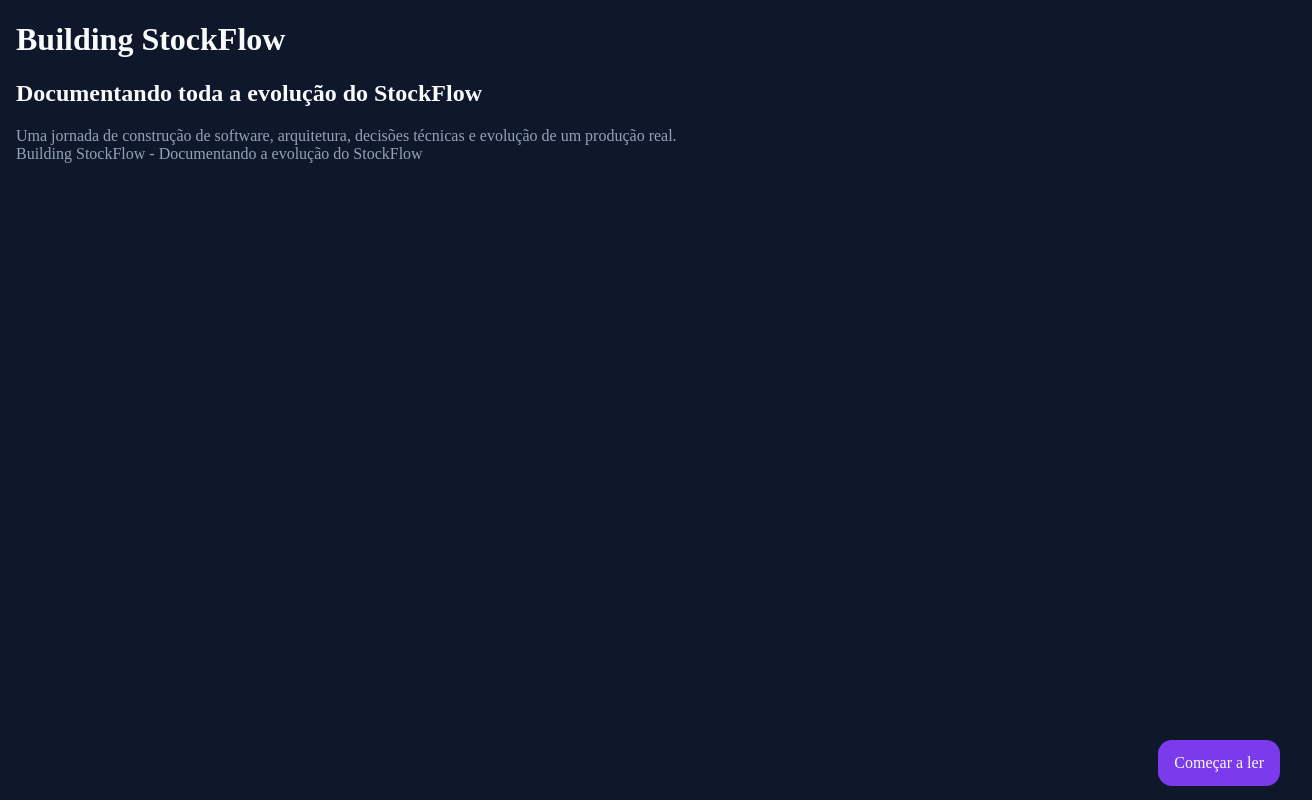
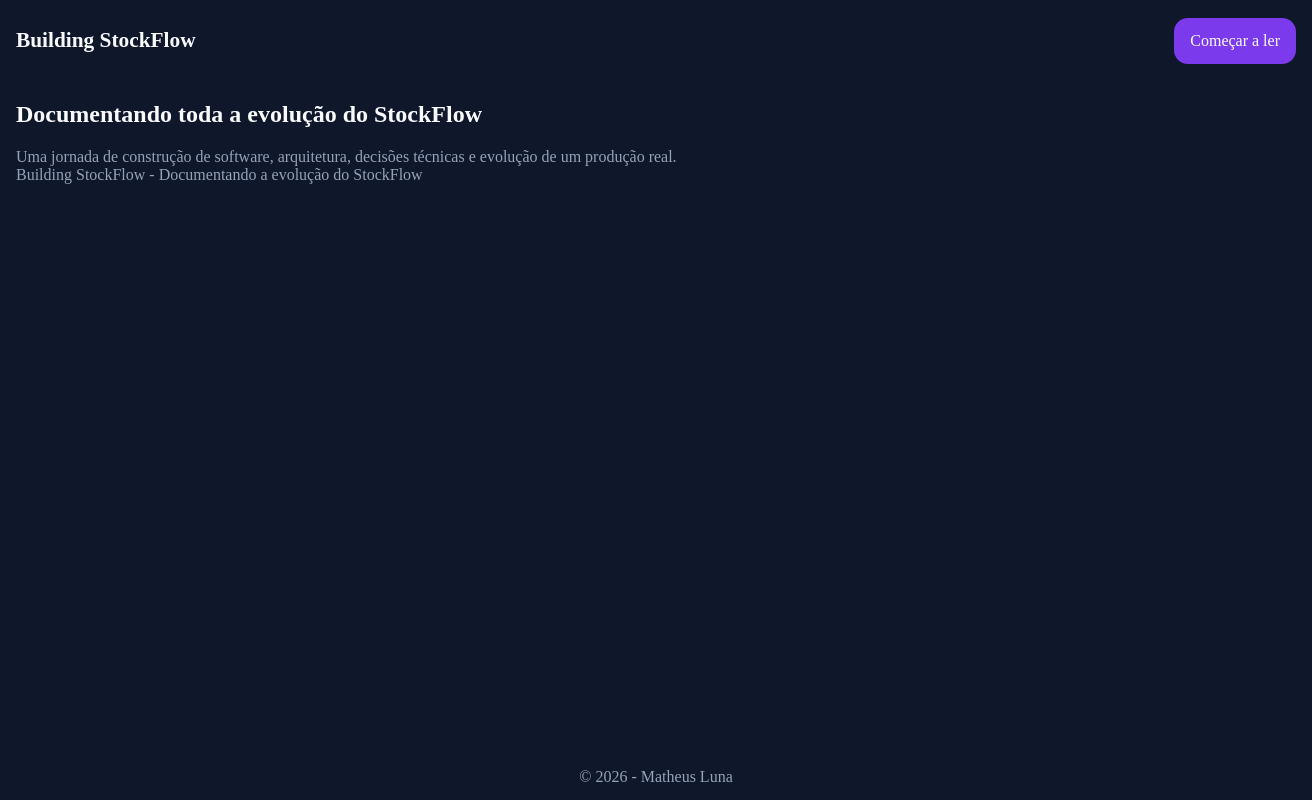
Before and after one commit to MathLun/stockflow-blog, a React (Vite) app: page / in a window 1280 px wide. Shown: the whole page, 1312 px wide, since content can reach past the window. Built offline with nearby package versions, Linux system fonts and the light colour scheme.

Commit message:
feat(design-system): apply initial styling to landing page

```diff
--- /dev/null
+++ b/src/components/layout/Footer.module.css
@@ -0,0 +1,10 @@
+.container {
+  display: flex;
+  width: 100vw;
+  position: fixed;
+  bottom: 0;
+  padding: 14px 16px;
+
+  justify-content: center;
+  align-items: center;
+}
--- a/src/components/layout/Footer.tsx
+++ b/src/components/layout/Footer.tsx
@@ -1,9 +1,6 @@
-
+import styles from './Footer.module.css';
 export const Footer = () => (
-	<footer className="footer">
-	  <button>
-	    Começar a ler
-	  </button>
-
+	<footer className={styles.container}>
+	 <p>&copy; 2026 - Matheus Luna</p>
 	</footer>
 );
--- /dev/null
+++ b/src/components/layout/Header.module.css
@@ -0,0 +1,13 @@
+.container {
+  width: 100vw;
+  display: flex;
+  justify-content: space-between;
+  align-items: center;
+
+  position: sticky;
+  padding: 14px 16px;
+}
+
+.brand {
+  font-size: 16pt;
+}
--- a/src/components/layout/Header.tsx
+++ b/src/components/layout/Header.tsx
@@ -1,5 +1,10 @@
+import styles from './Header.module.css';
+
 export const Header = () => (
-	<header className="header">
-	  <h1>Building StockFlow</h1>
+	<header className={styles.container}>
+	  <h1 className={styles.brand}>Building StockFlow</h1>
+	  <button className={styles.button}>
+	    Começar a ler
+	  </button>
 	</header>
 );
--- /dev/null
+++ b/src/layouts/MainLayout.module.css
@@ -0,0 +1,6 @@
+.container {
+  min-height: 100vh;
+
+  display: flex;
+  flex-direction: column;
+}
--- a/src/layouts/MainLayout.tsx
+++ b/src/layouts/MainLayout.tsx
@@ -4,14 +4,17 @@ from 'react'
 import { Header, Footer }
 from '../components/layout'
 
+import styles
+from './MainLayout.module.css';
+
 type Props = {
   children: ReactNode
 }
 
 export const MainLayout: FC<Props> = (props) => (
-	<>
+	<div className={styles.container}>
 	  <Header />
 	  <main className="content">{props.children}</main>
 	  <Footer />
-	</>
+	</div>
 );
```
